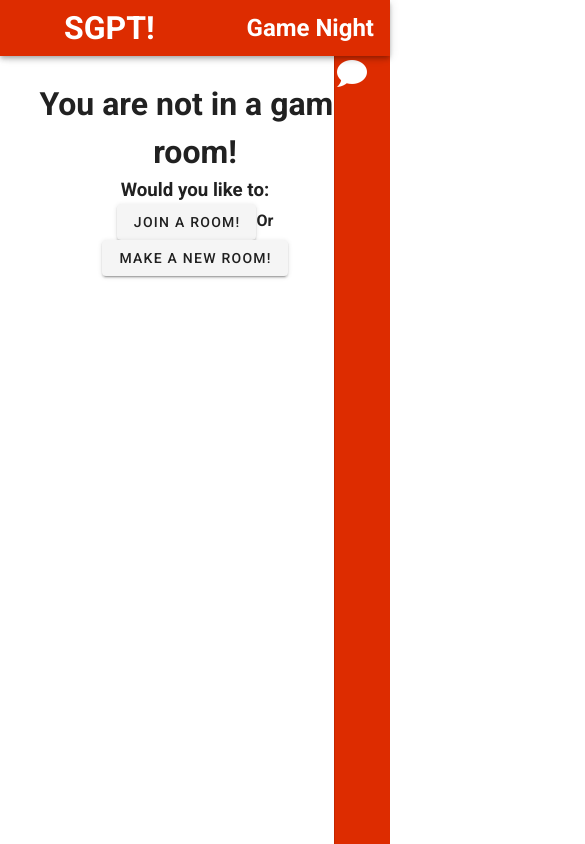
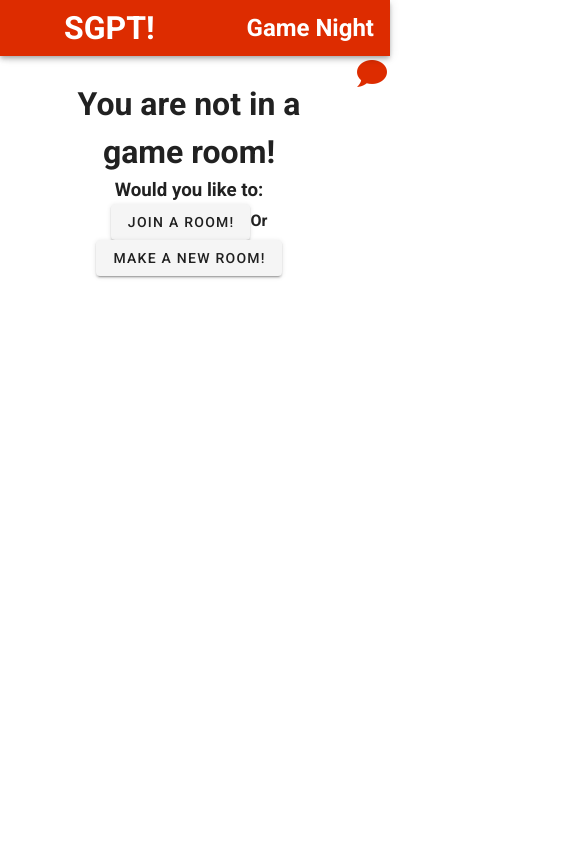
Before and after one commit to robhumble/SocialGameParty, a Vue app in the folder social-game-party/: page /#/ in a window 390 px wide. Shown: the top 844 px of the page, 585 px wide, since content can reach past the window. Built offline with nearby package versions, Linux system fonts and the light colour scheme.

Commit message:
#15 - Chat Panel now is hidden instead of minimized to be more mobile friendly.

```diff
--- a/social-game-party/src/views/Home.vue
+++ b/social-game-party/src/views/Home.vue
@@ -1,24 +1,26 @@
 <template>
   <div>
     <!-- ===== Page Content ===== -->
+    <div class="chat-controls float-right" @click="toggleShowChat">
+       <v-icon color="deep-orange accent-4" large>mdi-chat</v-icon>
+      </div>
 
     <!-- Right Side Nav panel -->
     <v-container>
+
       <v-navigation-drawer
-        v-model="drawer"
+        v-model="showChat"
         color="deep-orange accent-4"
-        :mini-variant="hideChat"
         :right="true"
-        :permanent="true"
         absolute
       >
         <!-- Chat Room -->
-        <div class="chat-controls" @click="toggleHideChat">
+        <div class="chat-controls" @click="toggleShowChat">
           <v-icon color="white" large>mdi-chat</v-icon>
-          <h2 v-show="!hideChat">Chat!</h2>
+          <h2 v-show="showChat">Chat!</h2>
         </div>
 
-        <v-container v-show="!hideChat">
+        <v-container v-show="showChat">
           <v-row class="text-center">
             <v-col cols="12">
               <v-btn v-if="!inChatRoom" @click="inChatRoom = true">Enter Chat Room</v-btn>
@@ -54,14 +56,12 @@ export default {
   },
   data: () => ({
     inChatRoom: false,
-
-    hideChat: true,
-    drawer: true,
+    showChat: false,
   }),
   methods: {
-    toggleHideChat() {
-      if (this.hideChat) this.hideChat = false;
-      else this.hideChat = true;
+    toggleShowChat() {
+      if (this.showChat) this.showChat = false;
+      else this.showChat = true;
     },
   },
 };
```
